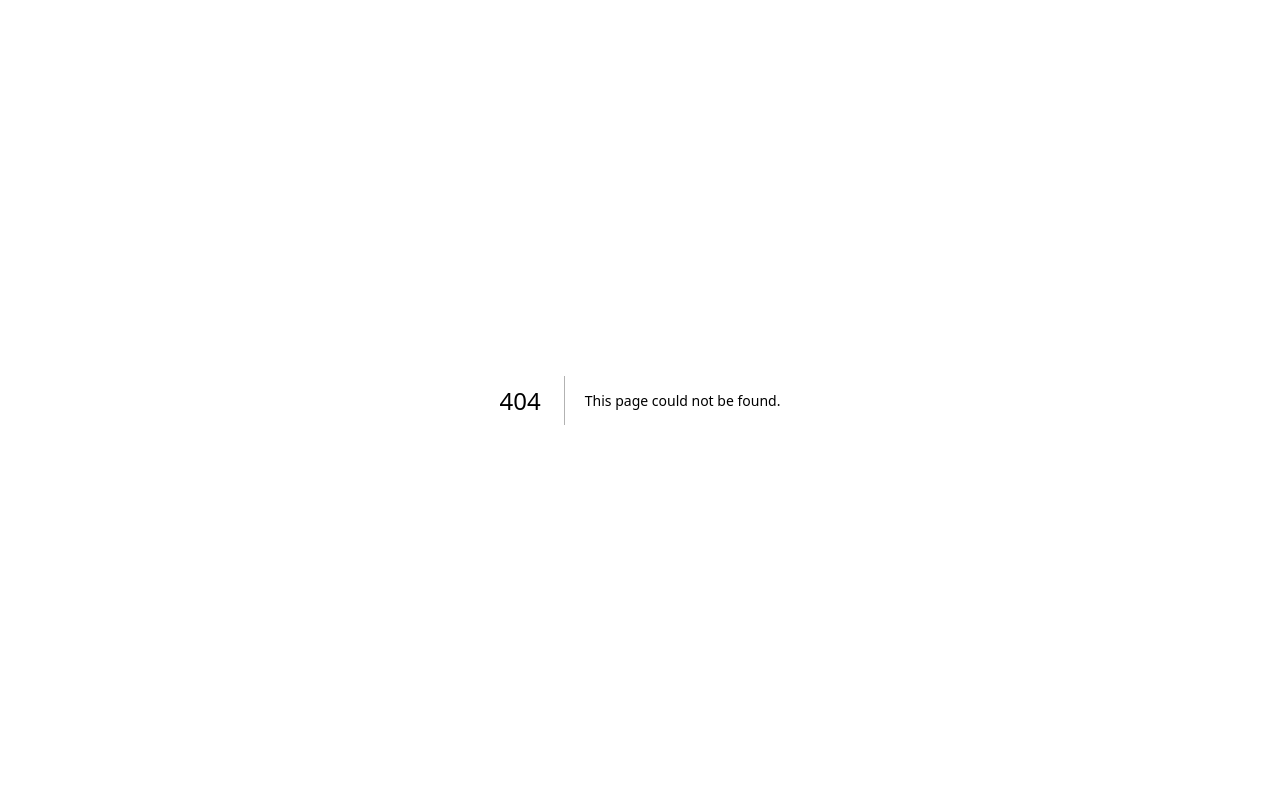
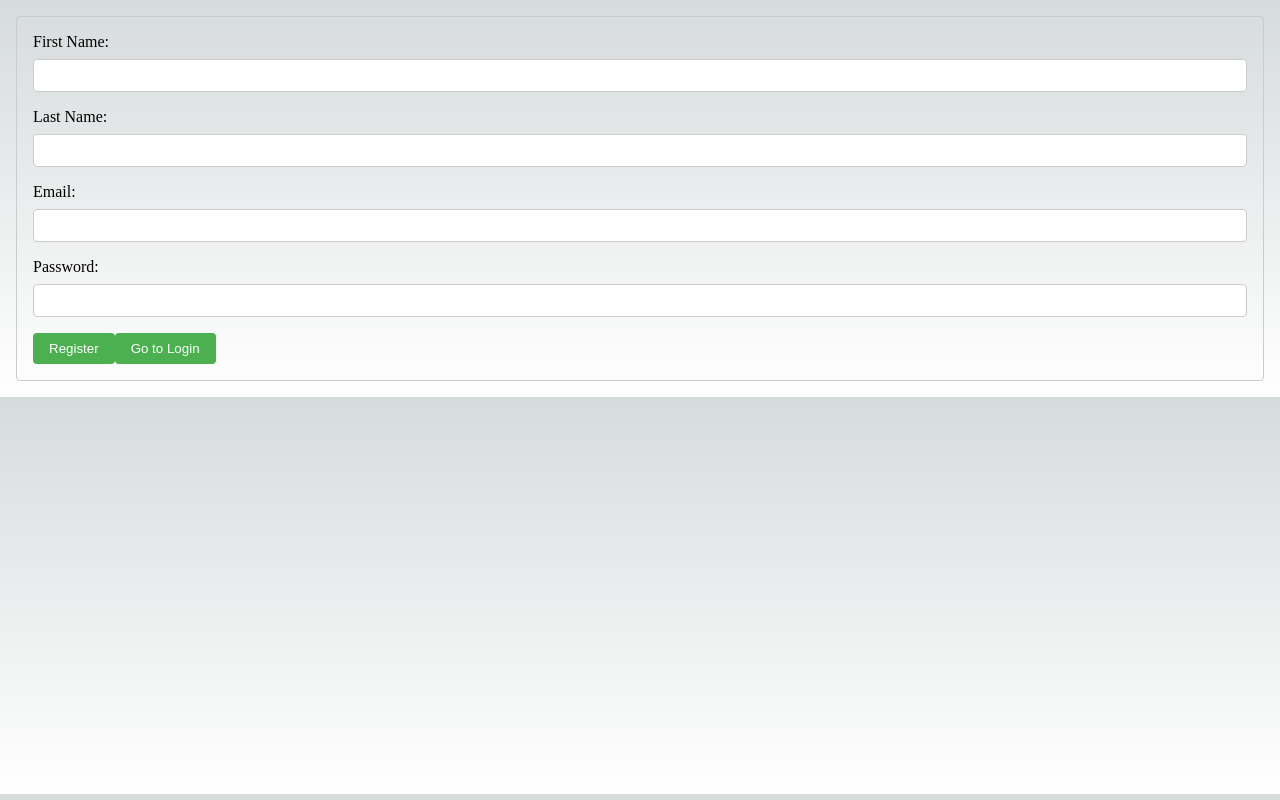
Before and after one commit to Shubham-SumFactor/nextjs-task, a Next.js app: page /register in a window 1280 px wide. Before the commit this address had no page. Built offline with nearby package versions, Linux system fonts and the light colour scheme.

Commit message:
registation form updated

```diff
--- /dev/null
+++ b/pages/register.tsx
@@ -0,0 +1,100 @@
+import React, { useState } from 'react';
+import styles from '../styles/register.module.css';
+import { useRouter } from 'next/router';
+
+const RegistrationForm = () => {
+  const [f_name, setFirstName] = useState('');
+  const [l_name, setLastName] = useState('');
+  const [email, setEmail] = useState('');
+  const [password, setPassword] = useState('');
+//   const [error, SetError] = useState('');
+    const router = useRouter();
+
+
+  const handleRegistration = async(e:any) => {
+    e.preventDefault();
+// prevents the refresh
+
+//is important | validation
+    if (!f_name || !l_name || !email || !password) {
+        window.alert('All fields are required')
+        console.error('All fields are required');
+        return;
+      }
+    try {
+        const response = await fetch('/api/userController', {
+          method: 'POST',
+          headers: {
+            'Content-Type': 'application/json',
+          },
+          body: JSON.stringify( {f_name, l_name, email, password}),
+        });
+
+        if (response.ok) {
+           console.log('Registered Successfully');
+        //    SetError('');
+         } else {
+           console.log('User Exists, please login');
+        //    SetError('Already Registered, login');
+         }
+      } catch (error) {
+        console.error('error occurred while registering', error);
+        // SetError('error occurred while registering');
+       }
+
+  };
+
+  return (
+    <form onSubmit={handleRegistration} className={styles.formContainer}>
+      <div>
+        <label htmlFor="f_name">First Name:</label>
+        <input
+          type="text"
+          id="f_name"
+          value={f_name}
+          onChange={(e) => setFirstName(e.target.value)}
+        //   autoComplete="off"
+        />
+      </div>
+      <div>
+        <label htmlFor="l_name">Last Name:</label>
+        <input
+          type="text"
+          id="l_name"
+          value={l_name}
+          onChange={(e) => setLastName(e.target.value)
+        }
+        // autoComplete="off"
+        />
+      </div>
+      <div>
+        <label htmlFor="email">Email:</label>
+        <input
+          type="email"
+          id="email"
+          value={email}
+          onChange={(e) => setEmail(e.target.value)}
+        //   autoComplete="off"
+        />
+      </div>
+      <div>
+        <label htmlFor="password">Password:</label>
+        <input
+          type="password"
+          id="password"
+          value={password}
+          onChange={(e) => setPassword(e.target.value)}
+        //   autoComplete="off"
+        />
+      </div>
+
+      <button type="submit" className={styles.button}>Register</button>
+
+      <button type="button" className={styles.button} onClick={() => router.push('/login')}>
+          Go to Login
+        </button>
+    </form>
+  );
+};
+
+export default RegistrationForm;
--- /dev/null
+++ b/styles/register.module.css
@@ -0,0 +1,28 @@
+.formContainer {
+    margin: 1rem;
+    padding: 1rem;
+    border: 1px solid #ccc;
+    border-radius: 4px;
+  }
+
+  .formContainer label {
+    display: block;
+    margin-bottom: 0.5rem;
+  }
+
+  .formContainer input {
+    width: 100%;
+    padding: 0.5rem;
+    margin-bottom: 1rem;
+    border: 1px solid #ccc;
+    border-radius: 4px;
+  }
+
+  .formContainer button {
+    padding: 0.5rem 1rem;
+    background-color: #4caf50;
+    color: #fff;
+    border: none;
+    border-radius: 4px;
+    cursor: pointer;
+  }
```
